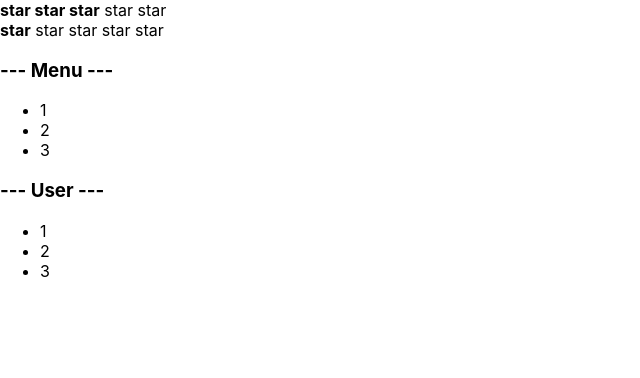
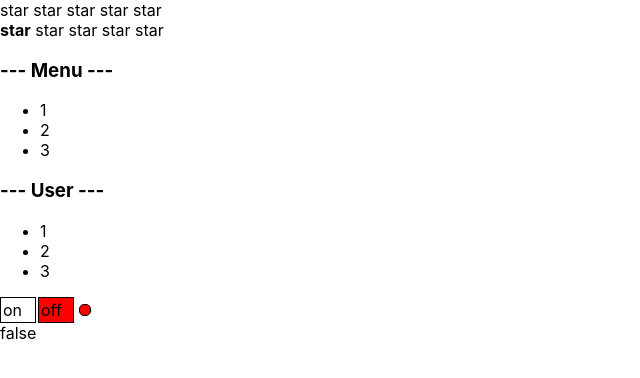
Before and after one commit to LuckyThugLife/react_kabzda_podrobno_ts, a React (Create React App) app: page / in a window 1280 px wide. Shown: the top 378 px of the page, without its empty margins (0-640 px from the left). Built offline with nearby package versions, Linux system fonts and the light colour scheme.

Commit message:
08_callbacks(part 2)

```diff
--- a/src/App.tsx
+++ b/src/App.tsx
@@ -4,6 +4,7 @@
 import OnOff from "./components/OnOff/OnOff";
 import {UnControlledAccordion} from "./components/UnControlledAccordion/UnControlledAccordion";
 import {UnControlledRating} from "./components/UnControlledRating/UnControlledRating";
+import UnControlledOnOff from "./components/UnControlledOnOff/UnControlledOnOff";
 
 // import App from "./App.css"
 
@@ -11,17 +12,23 @@
 function App(props: any) {
     console.log("App rendering")
 
-    let [ratingValue, setRatingValue] = useState<RatingValueType>(3)
+    let [ratingValue, setRatingValue] = useState<RatingValueType>(0)
     let [accordionCollapsed, setAccordionCollapsed] = useState<boolean>(false)
+    let [switchOn, setSwitchOn] = useState<boolean>(false)
 
     return (
         <div className="App">
 
-            <Rating value={ratingValue} onClick={setRatingValue}/>
+            <Rating value={ratingValue}
+                    onClick={setRatingValue}/>
             <UnControlledRating/>
 
-            <Accordion titleValue={"Menu"} collapsed={accordionCollapsed}/>
+            <Accordion titleValue={"Menu"}
+                       collapsed={accordionCollapsed}
+                       onClick={()=>{setAccordionCollapsed(!accordionCollapsed)}}/>
             <UnControlledAccordion titleValue={"User"}/>
+
+            <UnControlledOnOff onChange={setSwitchOn}/> {switchOn.toString()}
 
         </div>
     );
--- a/src/components/Accordion/Accordion.tsx
+++ b/src/components/Accordion/Accordion.tsx
@@ -3,6 +3,7 @@
 type AccordionPropsType = {
     titleValue: string
     collapsed: boolean
+    onClick:()=>void
 }
 
 export function Accordion(props: AccordionPropsType) {
@@ -10,7 +11,7 @@
 
 
         return <div>
-            <AccordionTitle title={props.titleValue}/>
+            <AccordionTitle title={props.titleValue} onClick={props.onClick}/>
             {!props.collapsed && <AccordionBody/>}
         </div>
 
@@ -19,12 +20,13 @@
 
 type AccordionTitlePropsType = {
     title: string
+    onClick:()=>void
 }
 function AccordionTitle(props:AccordionTitlePropsType) {
     console.log("AccordionTitle rendering")
 
     return (
-        <h3>--- {props.title} ---</h3>
+        <h3 onClick={props.onClick}>--- {props.title} ---</h3>
     )
 }
 
--- /dev/null
+++ b/src/components/UnControlledOnOff/UnControlledOnOff.tsx
@@ -0,0 +1,60 @@
+import React, {useState} from "react";
+
+type UnControlledOnOffPropsType = {
+    onChange: (on: boolean) => void
+}
+
+export function UnControlledOnOff(props: UnControlledOnOffPropsType) {
+    console.log("UnControlledOnOff rendering")
+    let [on, setOn] = useState(false)
+
+    const onStyle = {
+        width: "30px",
+        height: "20px",
+        border: "1px solid black",
+        display: "inline-block",
+        padding: "2px",
+        backgroundColor: on ? "green" : "white"
+
+    }
+    const offStyle = {
+        width: "30px",
+        height: "20px",
+        border: "1px solid black",
+        display: "inline-block",
+        marginLeft: "2px",
+        padding: "2px",
+        backgroundColor: on ? "white" : "red"
+
+    }
+    const indicateStyle = {
+        width: "10px",
+        height: "10px",
+        borderRadius: "5px",
+        border: "1px solid black",
+        display: "inline-block",
+        marginLeft: "5px",
+        backgroundColor: on ? "green" : "red"
+
+    }
+
+    const onClicked = () => {
+        setOn(true)
+        props.onChange(true)
+    }
+    const offClicked = () => {
+        setOn(false)
+        props.onChange(false)
+    }
+
+    return <div>
+        <div style={onStyle} onClick={onClicked}>on
+        </div>
+        <div style={offStyle} onClick={offClicked}>off
+        </div>
+        <div style={indicateStyle}></div>
+    </div>
+
+}
+
+export default UnControlledOnOff
```
Also changed, not shown: src/components/OnOff/OnOff.tsx (+7 -6 lines).
